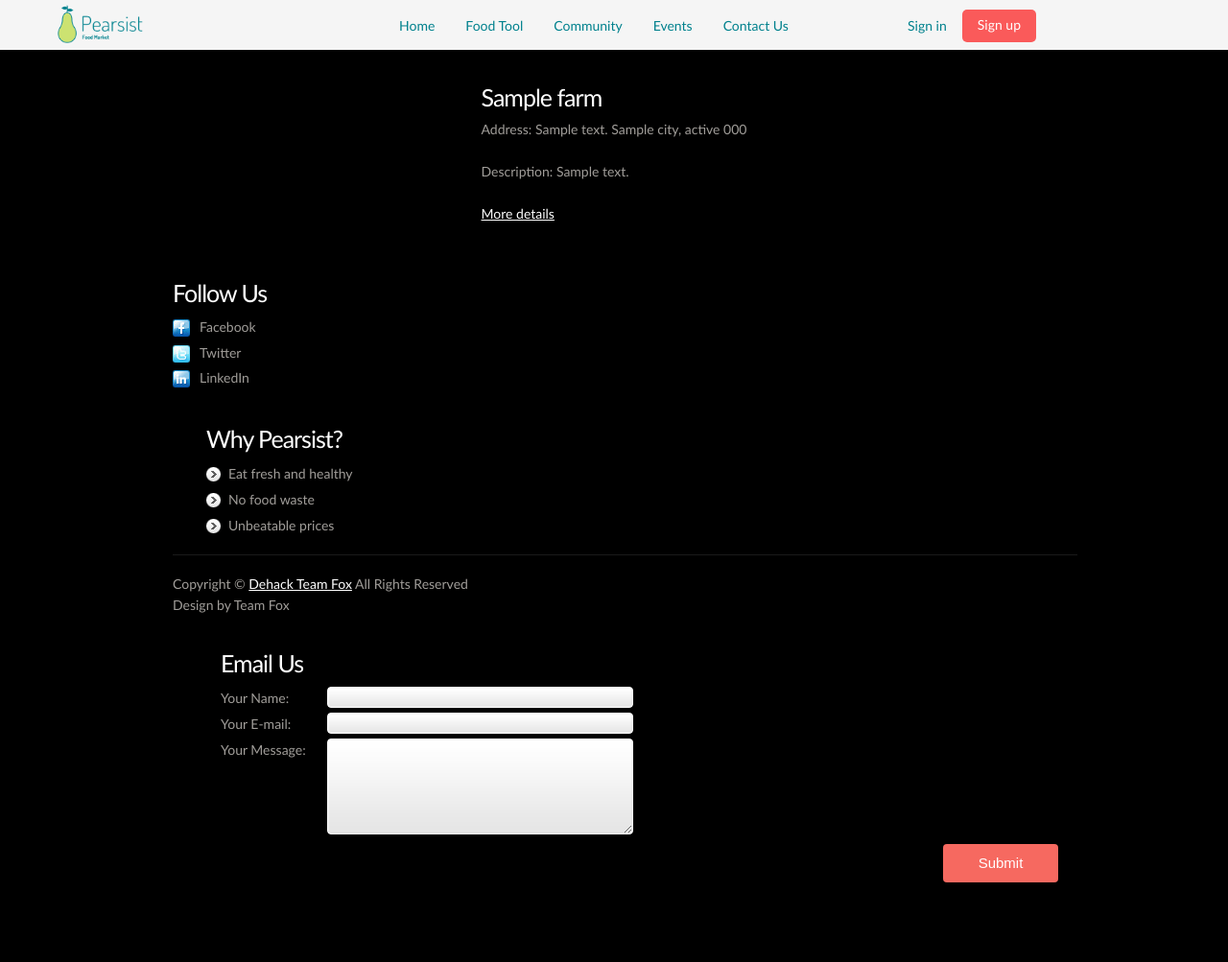
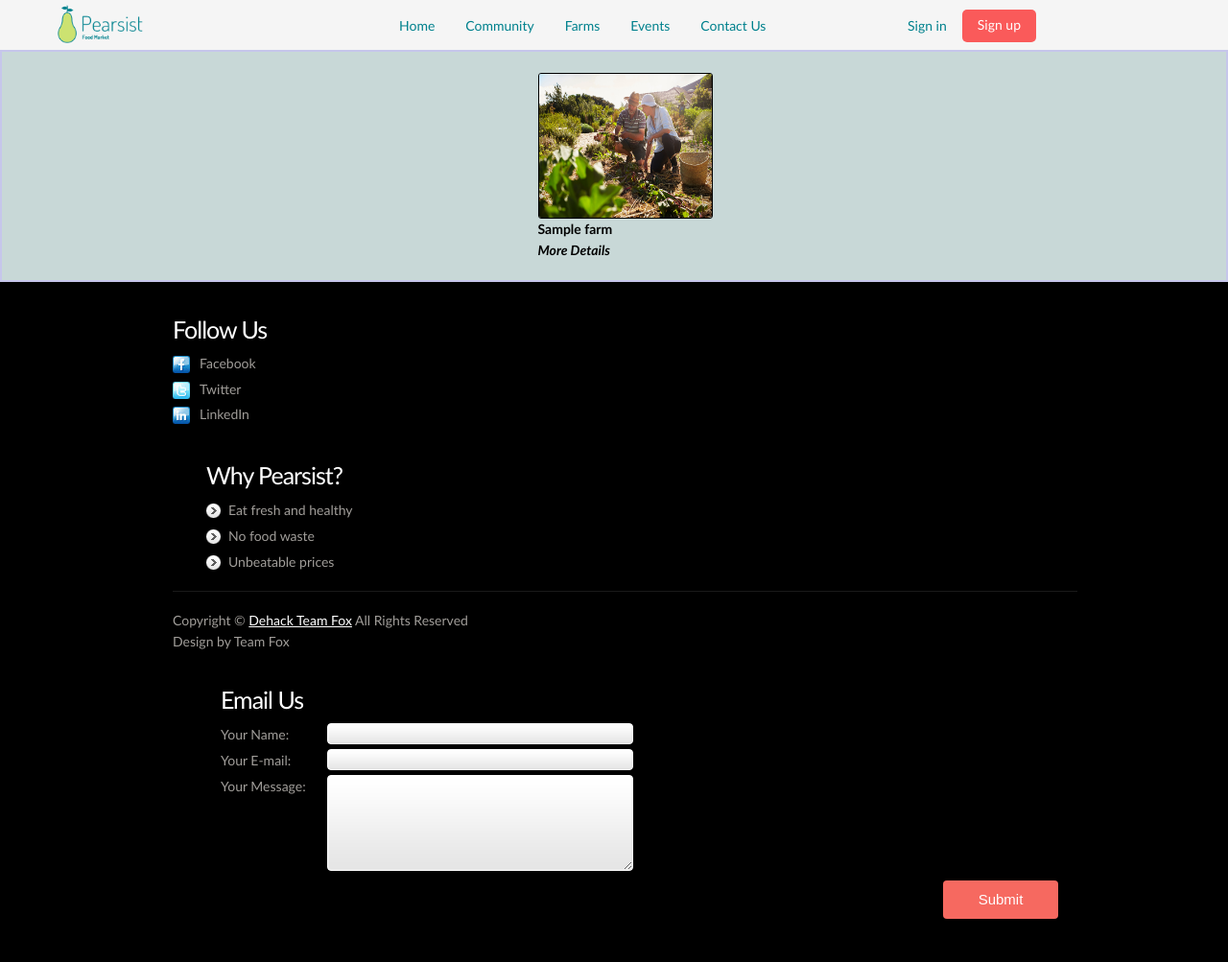
Before and after one commit to amock412/dehack_project, a Flask app: page /farms/ in a window 1280 px wide. Shown: the whole page at 96% size. Before the commit the page ends 920 px from the top, so only its background shows below. Run offline with Flask 2, Linux system fonts and the light colour scheme; a database or web service that is not in the repository returns one stand-in record (values such as "Sample title"); parts of the project's set-up code (start-up, migrations or seed data) failed here and were passed over; some libraries are stand-ins or nearby versions.

Commit message:
Add files via upload

```diff
--- a/static/style.css
+++ b/static/style.css
@@ -199,6 +196,10 @@ header {
 .slider .pagination .current a {
   background-position: left;
 }
+.farm {
+  color: black;
+  font-weight: 600;
+}
 /* content */
 #content {
   padding: 0 0 34px 23px;
@@ -213,7 +214,7 @@ header {
   padding-left: 50px;
 }
 .pad_bot1 {
-  padding-bottom: 11px;
+  padding-bottom: 20px;
 }
 .pad_bot2 {
   padding-bottom: 15px;
@@ -259,14 +260,17 @@ header {
   font-size: 16px;
 }
 .link1 {
+  font-weight: bold;
   display: inline-block;
   font-style: italic;
   padding-right: 13px;
-  background: url(../images/marker_2.gif) right 8px no-repeat;
   text-decoration: none;
+  color: #000;
 }
 .link1:hover {
   text-decoration: underline;
+  background-color: #db9a96;
+  border-radius: 2px;
 }
 .link2 {
   color: #a09d99;
@@ -374,6 +343,24 @@ header {
   filter: grayscale(90%);
   border-radius: 15px;
 }
+
+.farmimg {
+  border-radius: 3px;
+  width: 180px;
+  height: 150px;
+  border: 1px solid black;
+}
+
+.wrapperg {
+  float: left;
+  width: 100%;
+}
+
+.col1 {
+  margin: 0px, 0px, 0px, 0px;
+  padding: 0px, 0px, 0px, 0px;
+}
+
 .qualities {
   display: flex;
   justify-content: center;
@@ -477,7 +464,13 @@ header {
 .farms {
   display: flex;
   justify-content: center;
-  background-color: black;
+  background-color: rgb(200, 216, 215);
+  border: solid 2px #c6c6eb;
+}
+
+.farmcontainer {
+  float: left;
+  position: relative;
 }
 
 .quiz {
@@ -541,8 +534,8 @@ header {
   position: relative;
 }
 
-::placeholder {
-  color: #1ac6ff;
+.text ::placeholder {
+  color: black;
 }
 .search-container input[type="text"] {
   text-align: center;
--- a/templates/base.html
+++ b/templates/base.html
@@ -2,11 +2,12 @@
   base template used for creating other pages
  -->
 
- <!DOCTYPE html>
+ <!DOCTYPE html >
 <html lang="en">
 <head>
 <title>{{title}}</title>
 <meta charset="utf-8">
+<link rel="stylesheet" href="https://cdnjs.cloudflare.com/ajax/libs/font-awesome/4.7.0/css/font-awesome.min.css">
 <link rel="stylesheet" href="{{ url_for('static', filename='reset.css') }}" type="text/css" media="all">
 <link rel="stylesheet" href="{{ url_for('static', filename='layout.css') }}" type="text/css" media="all">
 <link rel="stylesheet" href="{{ url_for('static', filename='style.css') }}" type="text/css" media="all">
@@ -24,8 +25,8 @@
 {% block navbar %}
 <div class="navbar">
         <a href="{{url_for('index')}}" style="margin-left: 400px">Home</a>
-        <a href="{{url_for('foodtool')}}">Food Tool</a>
         <a href="{{url_for('community')}}">Community</a>
+        <a href="{{url_for('all_farms')}}">Farms</a>
         <a href="{{url_for('events')}}">Events</a>
         <a href="{{url_for('contact')}}">Contact Us</a>
         <a href="" style="float:right; margin-right: 200px;background-color: #fa5a5a;border-radius: 5px;color: white; height: 15px;padding-top: 5px;margin-top: 10px;">Sign up</a>
--- a/templates/community.html
+++ b/templates/community.html
@@ -16,7 +16,7 @@
     <!-- ________________________________________ -->
 {% block main_content %}
 <body id="page1" style="font-family: Mulish;">
-<div class="about" style=" background-image: url( images/bg.jpg) ; background-size: 100% 100%;">
+<div class="about" style= "background-image: url( {{ url_for('static', filename='images/bg.jpg') }}); background-size: 100% 100%;">
 
 <center><h2 class="headingfind"><span>Find farms and markets near you</span></h2>
 </center>
@@ -35,7 +35,9 @@
 </div>
   <h4 style="color: white; font-size: 22px; margin-top:30px;" >Farming season is all year round, Find events happening near by!</h4>
   <p style="color: black; font-size: 15px; text-align: justify; margin-right: 90px; margin-top: 20px">From farmers markets to community gardens, there’s a place for you to connect with people in your neighborhood or city. to get the best experience, make sure to check out the stories told by our farmers who work hard. Our farmers make sure everyone gets fresh produces at affordable prices. during farming events, not only you will find fresh fruits and vegetables, but also you will socialize with the farmers and their families. There is always events around your neighbourhood, check out the event schedule.</p>
-    <button class="quiz" style="margin-right: 100px;"><span>LET'S DO IT</span></button>
+  <form action="{{ url_for('events')}}">
+  <button class="quiz" style="margin-right: 100px;"><span>Check out events</span></button>
+    </form>
 </div>
    <center><h3 style="padding-top: 20px;background-color: white;color: #01818d; font-weight: bold; ">Stories</h3></center>
 <div class="qualities">
--- a/templates/farm-info.html
+++ b/templates/farm-info.html
@@ -11,5 +11,7 @@
       </div>
 </div>
 
+<p><a href="{{url_for('all_farms')}}">Head to all farms</a></p></p>
+
 
 {% endblock %}
--- a/templates/farms.html
+++ b/templates/farms.html
@@ -3,20 +3,36 @@
 
 
 {% block main_content %}
-<main class="farms">
-    {% if farms == 'None' %}
-    <p>No farms found!</p>
-    {% endif %}
-    {% for farm in farms %}
-    <div class="farm" id="{{farm['_id']}}">
-      <div class="farm-info">
-        <h3>{{farm['LocationName']}}</h3>
-        <p>Address: {{farm['Address']}} {{farm['City']}}, {{farm['State']}} {{farm['Zip']}}</p>
-        <p>Description: {{farm['Description']}}</p>
-        <p class="button"><a href="{{ url_for('farm', fid= farm['_id']) }}">More details</a></p>
-      </div>
+<div class="farms">
+    <div class="farmcontainer">
+        <!-- <h3><center>Development Team</center></h3> -->
+        <br>
+        <article id="content">
+          <div class="wrapperg">
+            <div class="wrapper">
+                {% for farm in farms %}
+              <section class="col1">
+                <span
+                  ><img class="farmimg"
+                    src="{{ url_for('static', filename='images/farm.jpeg') }}"
+                    alt="farm"
+                    height="115" width="180"
+                    />
+                </span>
+                <div class="cols">
+                  <p class="pad_bot1 farm">{{farm['LocationName']}}<br>
+                  <a
+                    href="{{ url_for('farm', fid= farm['_id']) }}"
+                    class="link1"
+                    >More Details</a>
+                  </p>
+                </div>
+              </section>
+              {% endfor %}
+            </div>
+          </div>
+        </article>
     </div>
-    {% endfor %}
-  </main>
+</div>
 
 {% endblock %}
--- a/templates/index.html
+++ b/templates/index.html
@@ -5,7 +5,7 @@
 {% block signup %}
 <div class="signup hidden">
   <button class="closesignup">&times;</button>
-  <form>
+  <form >
         <input type="text" class="text" value="Name">
         <input type="text" class="text" value="Email">
         <input type="password" value="Password">
```
Also changed, not shown: other parts of static/style.css (+129 -62 lines), static/images/farm.jpeg (added).
